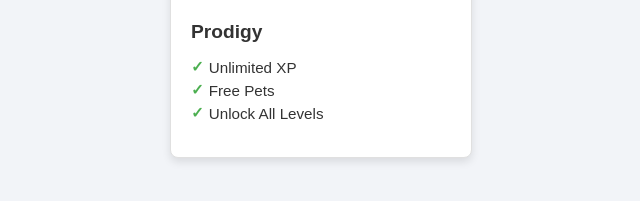
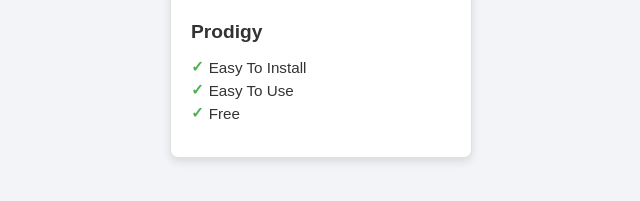
Before and after one commit to DragonProdHax/pxi-fusion-website, a plain HTML site: page index.html in a window 1280 px wide. Shown: the part 221-422 px from the top of the page, without its empty margins (319-959 px from the left). Drawn offline with Linux system fonts and the light colour scheme.

Commit message:
Fixed
 <li>Unlimited XP</li>
                <li>Free Pets</li>
                <li>Unlock All Levels</li>
                <li>Easy To Install</li>
                <li>Easy To Use</li>
                <li>Free</li>

```diff
--- a/index.html
+++ b/index.html
@@ -104,9 +104,9 @@
             <img src="https://upload.wikimedia.org/wikipedia/commons/a/aa/Prodigy_icon_2020.svg" alt="Prodigy Cheat Logo" class="cheat-logo">
             <div class="cheat-name">Prodigy</div>
             <ul class="cheat-features">
-                <li>Unlimited XP</li>
-                <li>Free Pets</li>
-                <li>Unlock All Levels</li>
+                <li>Easy To Install</li>
+                <li>Easy To Use</li>
+                <li>Free</li>
             </ul>
         </div>
     </div>
```
